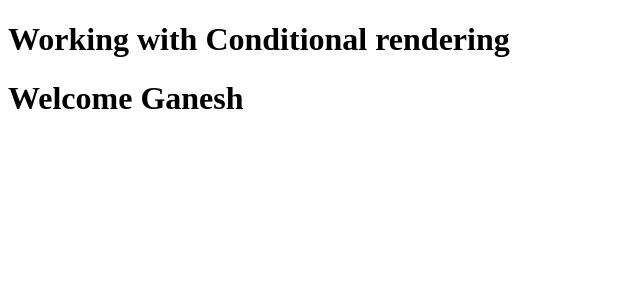
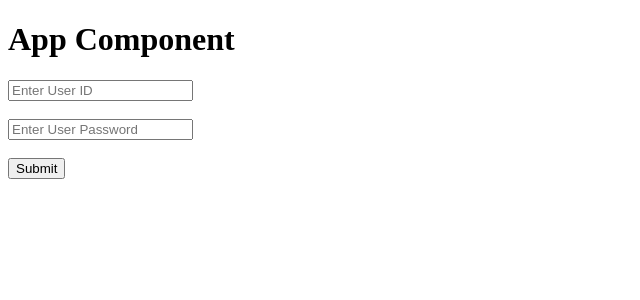
Before and after one commit to maggipawar/Reactjs_tutorial, a React (Create React App) app: page / in a window 1280 px wide. Shown: the top 300 px of the page, without its empty margins (0-640 px from the left). Built offline with nearby package versions, Linux system fonts and the light colour scheme.

Commit message:
basic validation on form with functional component Example

```diff
--- a/src/App.js
+++ b/src/App.js
@@ -1,20 +1,14 @@
 // import logo from "./logo.svg";
 // import "./App.css";
+import { User } from "./User";
 import React, { useState } from "react";
 
 function App() {
   const [login, setLogin] = useState(1);
   return (
     <div>
-      <h1>Working with Conditional rendering</h1>
-
-      {login == 1 ? (
-        <h1>Welcome Ganesh</h1>
-      ) : login == 2 ? (
-        <h1>Welcome Guest</h1>
-      ) : (
-        <h1>Welcome User</h1>
-      )}
+    <h1>App Component</h1>
+    <User />
     </div>
   );
 }
--- a/src/User.js
+++ b/src/User.js
@@ -1,11 +1,52 @@
-import React from "react";
+import React, { useState } from "react";
 
-export const User = (props) => {
+export const User = () => {
+  const [user,setUser]=useState(null);
+  const [pass,setPass]=useState(null);
+  const [userVal,setUserVal]=useState(false);
+  const [passVal,setPassVal]=useState(false);
+
+  function submitHandler(e){
+    if(user.length<3 || pass.length<3){
+      alert('Type Correct Value');
+    }else{
+      alert('All is Good :)');
+    }
+
+    e.preventDefault();
+
+  }
+
+  function userHandler(e){
+    let item = e.target.value;
+    if(item.length<3){
+      setUserVal(true);
+    }else{
+      setUserVal(false);
+    }
+    setUser(item);
+
+  }
+
+  function passHandler(e){
+    let item = e.target.value;
+    if(item.length<3){
+      setPassVal(true);
+    }else{
+      setPassVal(false);
+    }
+    setPass(item);
+  }
+
   return (
-    <div style={{ background: "green", padding: "10px" }}>
-      <h1>User Name is:{props.Name} </h1>
-      <h2>Email is:{props.email} </h2>
-      <h4>Address is:{props.other.address}</h4>
+    <div>
+    <form onSubmit={submitHandler}>
+      <input type='text' placeholder="Enter User ID" onChange={userHandler}/>{userVal ?<span>User Not valid</span>:null}
+      <br/> <br/>
+      <input type='password' placeholder="Enter User Password" onChange={passHandler} />{passVal ?<span>Password Not valid</span>:null}
+      <br/> <br/>
+      <button type='submit'>Submit</button>
+    </form>
     </div>
   );
 };
```
